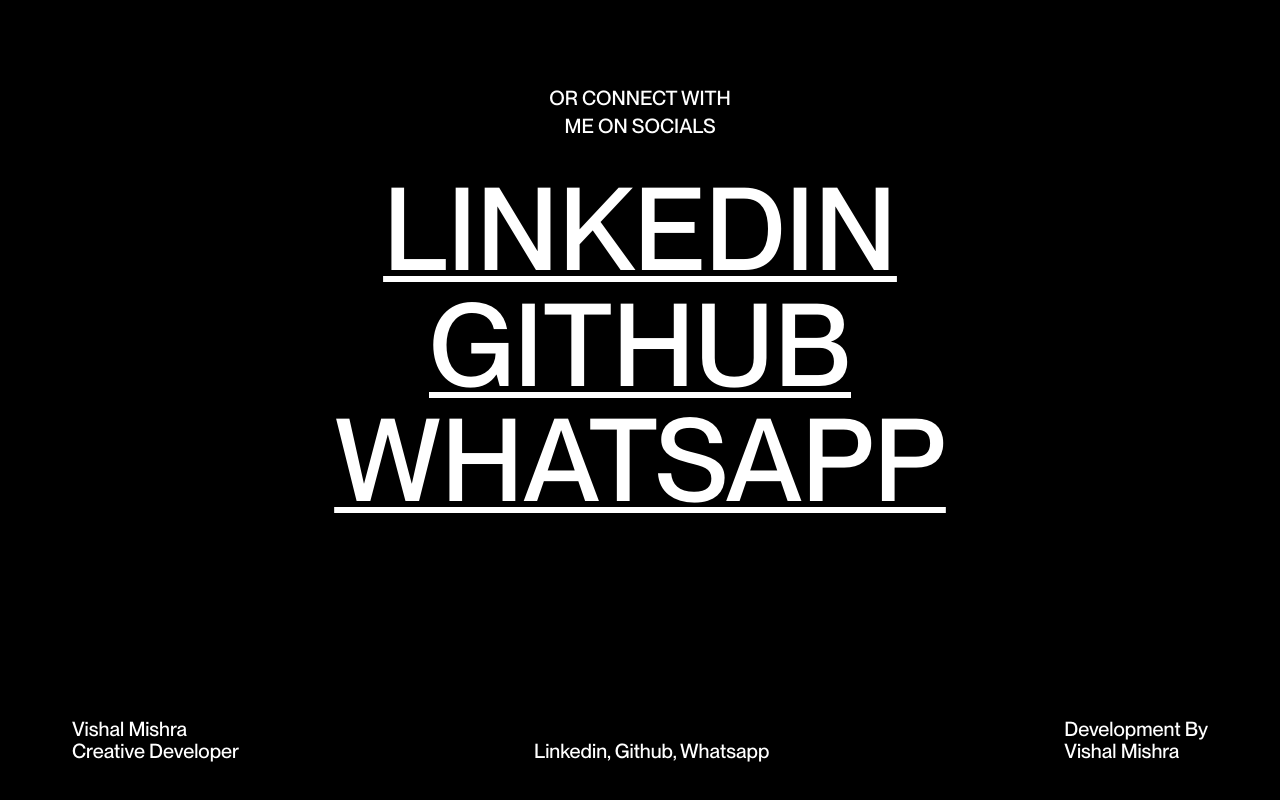
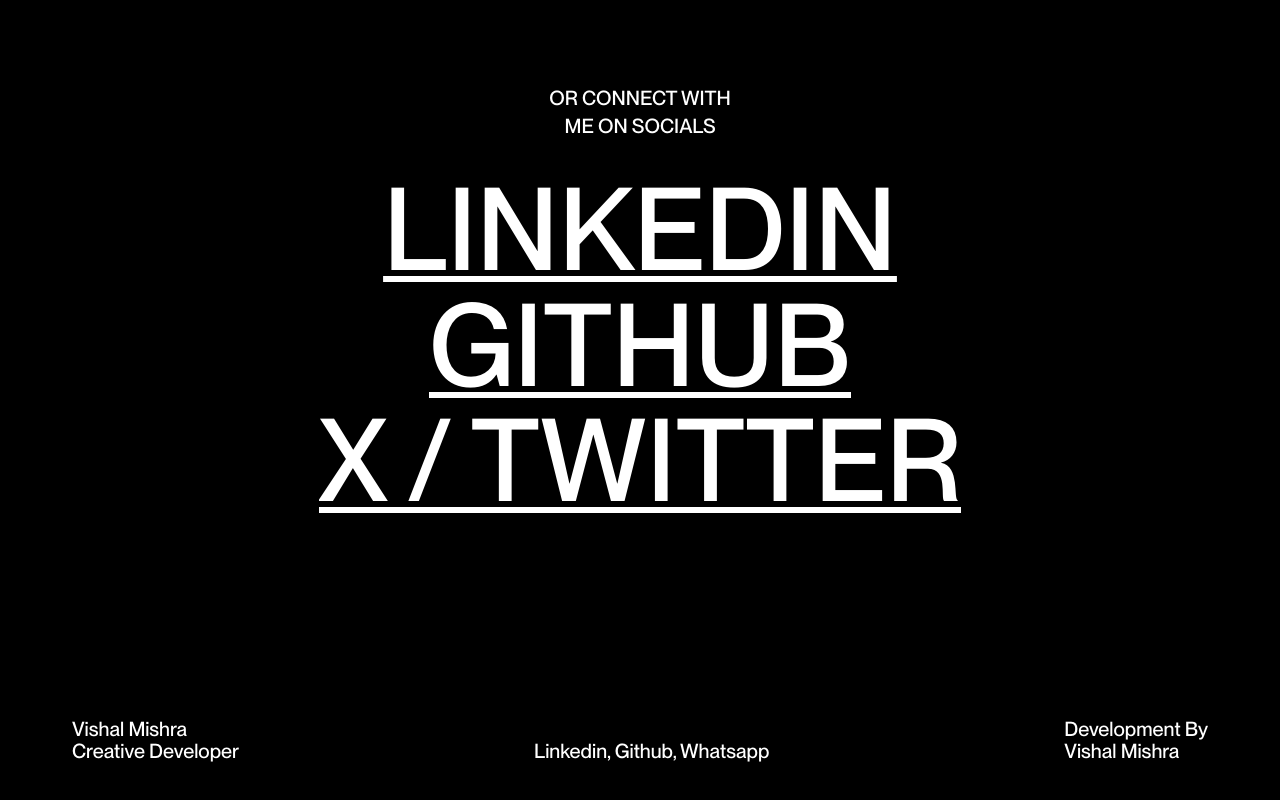
Before and after one commit to CleverCoder03/personal-portfolio-website, a Next.js app: page /contact in a window 1280 px wide. Shown: the part 694-1494 px from the top of the page. Built offline with nearby package versions, Linux system fonts and the light colour scheme.

Commit message:
replaced whatsapp with X/Twitter on contact page

```diff
--- a/app/(landingPage)/Contact.jsx
+++ b/app/(landingPage)/Contact.jsx
@@ -3,7 +3,7 @@ import Copy from "../components/Copy";
 const links = [
   { id: 1, label: "Linkedin", href: "https://www.linkedin.com/in/clever-coder/" },
   { id: 2, label: "Github", href: "https://github.com/CleverCoder03" },
-  { id: 3, label: "Whatsapp", href: "https://wa.me/+917249084224" },
+  { id: 3, label: "X / Twitter", href: "https://x.com/CleverCoder0" },
 ];
 
 const Contact = () => {
```
